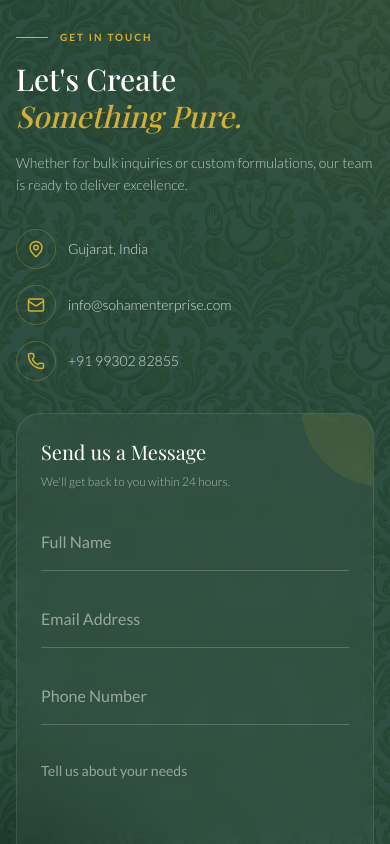
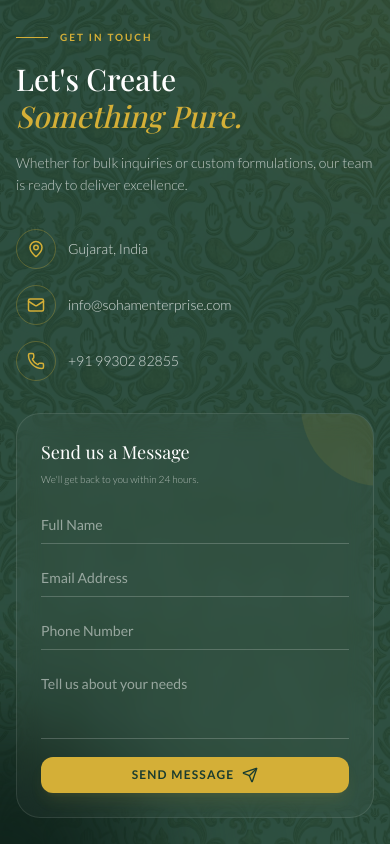
Before and after one commit to rajannishad1015/SohamEnterprises, a Next.js app: page / in a window 390 px wide. Shown: the part 2470-3314 px from the top of the page. Built offline with nearby package versions, Linux system fonts and the light colour scheme; a web font is replaced by a local one.

Commit message:
Optimize mobile layout for Footer and ContactForm, fix CSP headers

```diff
--- a/components/home/ContactForm.tsx
+++ b/components/home/ContactForm.tsx
@@ -45,13 +45,13 @@ export function ContactForm() {
 
   return (
     <div className="w-full h-full flex flex-col justify-center">
-      <div className="mb-6 lg:mb-10">
-        <h3 className="text-xl lg:text-2xl font-serif text-white mb-2">Send us a Message</h3>
-        <p className="text-white/60 text-xs lg:text-sm font-light">We'll get back to you within 24 hours.</p>
+      <div className="mb-4 lg:mb-10">
+        <h3 className="text-lg lg:text-2xl font-serif text-white mb-1.5 lg:mb-2">Send us a Message</h3>
+        <p className="text-white/60 text-[10px] lg:text-sm font-light">We'll get back to you within 24 hours.</p>
       </div>
 
-      <form onSubmit={handleSubmit(onSubmit)} className="space-y-5 lg:space-y-8">
-        <div className="grid grid-cols-1 md:grid-cols-2 gap-5 lg:gap-8">
+      <form onSubmit={handleSubmit(onSubmit)} className="space-y-3 lg:space-y-8">
+        <div className="grid grid-cols-1 md:grid-cols-2 gap-3 lg:gap-8">
           <UnderlineInput
             label="Full Name"
             {...register("name")}
@@ -72,16 +72,16 @@ export function ContactForm() {
           error={errors.phone?.message}
         />
 
-        <div className="relative group pt-2 lg:pt-4">
+        <div className="relative group pt-1 lg:pt-4">
           <textarea
             {...register("message")}
             placeholder=" "
-            rows={4}
-            className={`peer w-full bg-transparent border-b border-white/20 text-white placeholder-transparent focus:outline-none focus:border-[#d4af37] transition-all resize-none py-2 text-sm lg:text-base ${
+            rows={3}
+            className={`peer w-full bg-transparent border-b border-white/20 text-white placeholder-transparent focus:outline-none focus:border-[#d4af37] transition-all resize-none py-1.5 lg:py-2 text-sm lg:text-base ${
               errors.message ? "border-red-500" : ""
             }`}
           />
-          <label className="absolute left-0 top-2 text-xs lg:text-sm text-white/50 transition-all peer-placeholder-shown:text-sm lg:peer-placeholder-shown:text-base peer-placeholder-shown:text-white/50 peer-placeholder-shown:top-4 peer-focus:-top-2 peer-focus:text-[10px] lg:peer-focus:text-xs peer-focus:text-[#d4af37]">
+          <label className="absolute left-0 top-1 lg:top-2 text-[10px] lg:text-sm text-white/50 transition-all peer-placeholder-shown:text-sm lg:peer-placeholder-shown:text-base peer-placeholder-shown:text-white/50 peer-placeholder-shown:top-3 lg:peer-placeholder-shown:top-4 peer-focus:-top-1.5 lg:peer-focus:-top-2 peer-focus:text-[9px] lg:peer-focus:text-xs peer-focus:text-[#d4af37]">
             Tell us about your needs
           </label>
           {errors.message && (
@@ -94,7 +94,7 @@ export function ContactForm() {
           whileTap={{ scale: 0.98 }}
           disabled={isSubmitting}
           type="submit"
-          className="w-full bg-[#d4af37] text-[#1A3C2F] py-3 lg:py-4 rounded-xl font-bold uppercase tracking-widest hover:bg-[#eace6e] transition-all flex items-center justify-center gap-2 disabled:opacity-70 disabled:cursor-not-allowed mt-2 lg:mt-4 shadow-lg shadow-[#d4af37]/10 text-sm lg:text-base"
+          className="w-full bg-[#d4af37] text-[#1A3C2F] py-2.5 lg:py-4 rounded-xl font-bold uppercase tracking-widest hover:bg-[#eace6e] transition-all flex items-center justify-center gap-2 disabled:opacity-70 disabled:cursor-not-allowed mt-1 lg:mt-4 shadow-lg shadow-[#d4af37]/10 text-xs lg:text-base"
         >
           {isSubmitting ? (
             <Loader2 className="animate-spin" size={20} />
@@ -111,16 +111,16 @@ export function ContactForm() {
 
 function UnderlineInput({ label, error, type = "text", ...props }: any) {
   return (
-    <div className="relative group pt-4">
+    <div className="relative group pt-2 lg:pt-4">
       <input
         type={type}
         placeholder=" "
-        className={`peer w-full bg-transparent border-b border-white/20 text-white placeholder-transparent focus:outline-none focus:border-[#d4af37] transition-all py-2 text-base ${
+        className={`peer w-full bg-transparent border-b border-white/20 text-white placeholder-transparent focus:outline-none focus:border-[#d4af37] transition-all py-1.5 lg:py-2 text-sm lg:text-base ${
           error ? "border-red-500" : ""
         }`}
         {...props}
       />
-      <label className="absolute left-0 top-2 text-sm text-white/50 transition-all peer-placeholder-shown:text-base peer-placeholder-shown:text-white/50 peer-placeholder-shown:top-4 peer-focus:-top-2 peer-focus:text-xs peer-focus:text-[#d4af37]">
+      <label className="absolute left-0 top-1 lg:top-2 text-[10px] lg:text-sm text-white/50 transition-all peer-placeholder-shown:text-sm lg:peer-placeholder-shown:text-base peer-placeholder-shown:text-white/50 peer-placeholder-shown:top-3 lg:peer-placeholder-shown:top-4 peer-focus:-top-1.5 lg:peer-focus:-top-2 peer-focus:text-[9px] lg:peer-focus:text-xs peer-focus:text-[#d4af37]">
         {label}
       </label>
       {error && <span className="text-red-400 text-xs mt-1 block">{error}</span>}
--- a/components/home/Hero.tsx
+++ b/components/home/Hero.tsx
@@ -102,7 +102,6 @@ export function Hero() {
                 fill
                 sizes="(max-width: 768px) 100vw, 50vw"
                 className="object-cover"
-                priority
             />
             {/* Divine Ganesh Pattern Overlay */}
             <div className="absolute inset-0 z-10 opacity-20 pointer-events-none mix-blend-overlay"
--- a/components/layout/Footer.tsx
+++ b/components/layout/Footer.tsx
@@ -64,7 +64,7 @@ export function Footer() {
                     </div>
 
                     {/* Links Grid - Responsive Cols */}
-                    <div className="grid grid-cols-1 sm:grid-cols-2 md:grid-cols-3 gap-y-10 gap-x-4 lg:gap-8 mb-10 lg:mb-12">
+                    <div className="grid grid-cols-3 gap-x-2 gap-y-8 lg:gap-8 mb-8 lg:mb-12">
                         <div>
                             <h4 className="flex items-center gap-2 font-bold uppercase text-[10px] tracking-[0.2em] mb-4 lg:mb-6 text-[#d4af37]/80">
                                 <span className="h-[1px] w-4 bg-[#d4af37]/50"></span> Explore
@@ -76,7 +76,7 @@ export function Footer() {
                                 <li><Link href="/about" className="hover:text-[#d4af37] hover:pl-2 transition-all duration-300 block">Our Story</Link></li>
                             </ul>
                         </div>
-                        <div className="col-span-2 md:col-span-1">
+                        <div className="col-span-1">
                             <h4 className="flex items-center gap-2 font-bold uppercase text-[10px] tracking-[0.2em] mb-4 lg:mb-6 text-[#d4af37]/80">
                                 <span className="h-[1px] w-4 bg-[#d4af37]/50"></span> Contact
                             </h4>
@@ -87,7 +87,7 @@ export function Footer() {
                                             <Mail size={14} className="text-[#d4af37]"/>
                                             <span className="active:scale-95 transition-transform">Sales Inquiry</span>
                                         </div>
-                                        <span className="text-xs text-white/50 pl-6 group-hover:text-white/80 transition-colors">sales@sohamenterprise.com</span>
+                                        <span className="hidden sm:block text-xs text-white/50 pl-6 group-hover:text-white/80 transition-colors">sales@sohamenterprise.com</span>
                                     </a>
                                 </li>
                                 <li>
@@ -96,7 +96,7 @@ export function Footer() {
                                             <Phone size={14} className="text-[#d4af37]"/>
                                             <span className="active:scale-95 transition-transform">Call Us</span>
                                         </div>
-                                        <span className="text-xs text-white/50 pl-6 group-hover:text-white/80 transition-colors">+91 99302 82855</span>
+                                        <span className="hidden sm:block text-xs text-white/50 pl-6 group-hover:text-white/80 transition-colors">+91 99302 82855</span>
                                     </a>
                                 </li>
                             </ul>
--- a/next.config.ts
+++ b/next.config.ts
@@ -32,7 +32,7 @@ const nextConfig: NextConfig = {
           },
           {
             key: 'Content-Security-Policy',
-            value: "default-src 'self'; script-src 'self' 'unsafe-eval' 'unsafe-inline'; style-src 'self' 'unsafe-inline'; img-src 'self' blob: data: https://*.google.com https://*.gstatic.com https://grainy-gradients.vercel.app; font-src 'self' data:; connect-src 'self'; frame-src 'self' https://www.google.com;"
+            value: "default-src 'self'; script-src 'self' 'unsafe-eval' 'unsafe-inline' https://maps.googleapis.com; style-src 'self' 'unsafe-inline' https://fonts.googleapis.com; img-src 'self' blob: data: https://*.google.com https://*.gstatic.com https://grainy-gradients.vercel.app https://images.unsplash.com https://maps.googleapis.com https://*.googleapis.com; font-src 'self' data: https://fonts.gstatic.com; connect-src 'self' https://maps.googleapis.com https://*.googleapis.com; frame-src 'self' https://www.google.com;"
           }
         ]
       }
```
